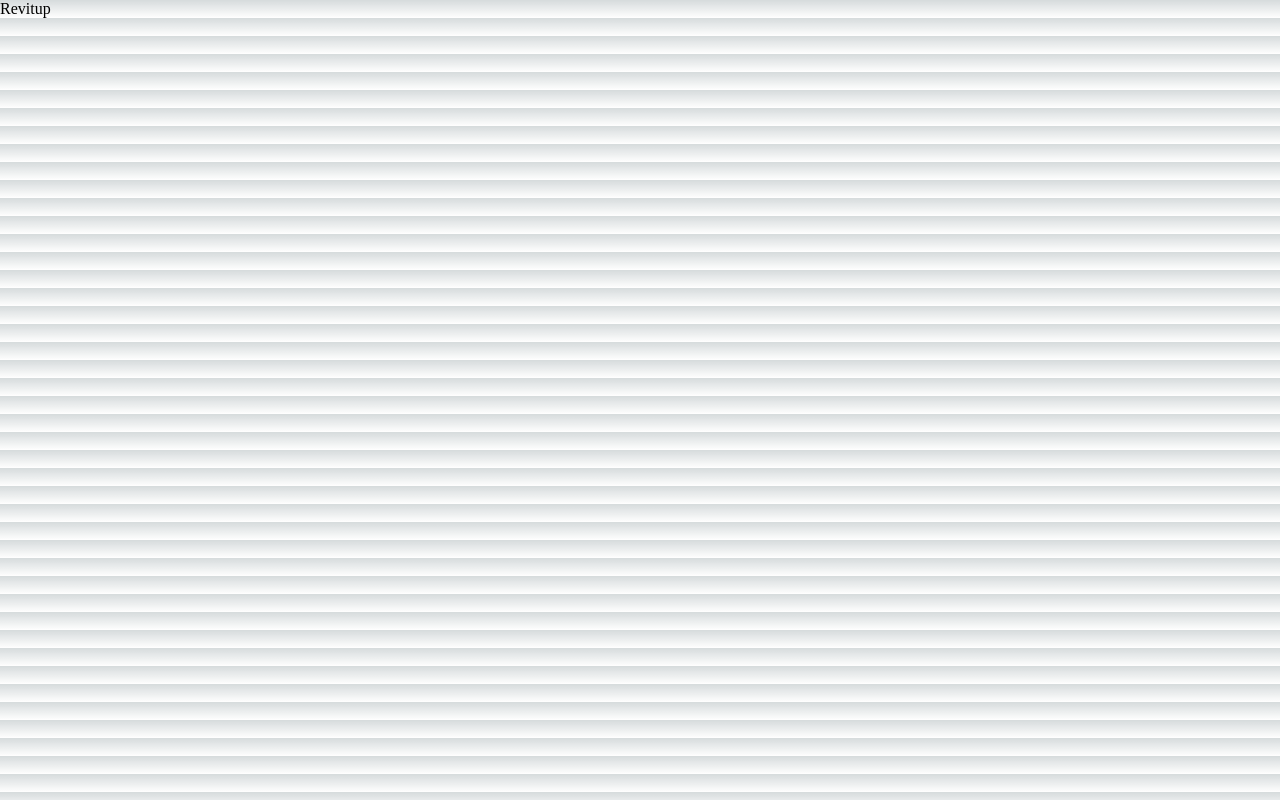
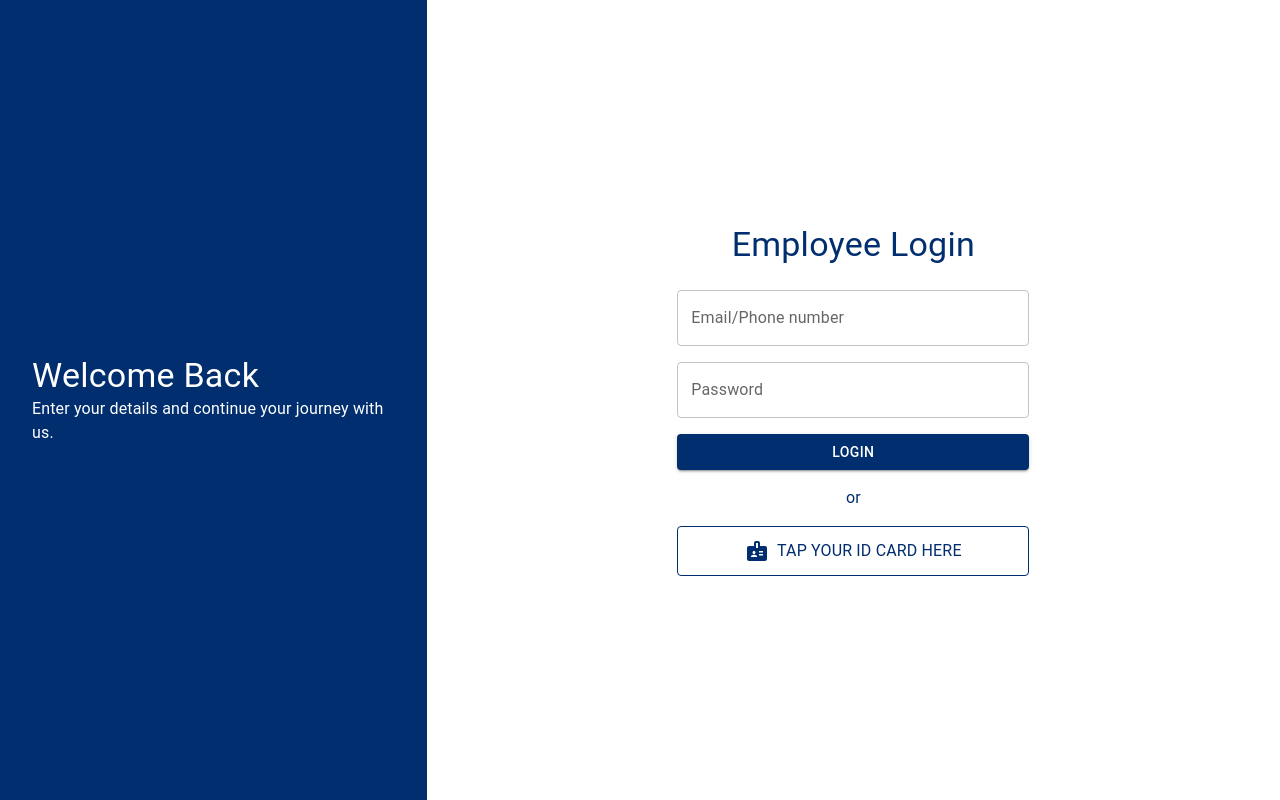
Before and after one commit to Mo-azam-khan/revitup-ui, a Next.js app: page / in a window 1280 px wide. Built offline with nearby package versions, Linux system fonts and the light colour scheme.

Commit message:
login page

```diff
--- /dev/null
+++ b/modules/login/LoginPage.tsx
@@ -0,0 +1,103 @@
+import React from "react";
+import {
+  TextField,
+  Button,
+  Typography,
+  Box,
+  styled,
+  Grid,
+  useMediaQuery,
+  useTheme,
+} from "@mui/material";
+import BadgeIcon from "@mui/icons-material/Badge";
+
+const StyledGrid = styled(Grid)(() => ({
+  backgroundColor: "#002e6e",
+}));
+
+const StyledLoginButton = styled(Button)(() => ({
+  backgroundColor: "#002e6e",
+  "&:hover": {
+    backgroundColor: "#073a7c",
+  },
+}));
+
+const StyledIdCardButton = styled(Button)(() => ({
+  color: "#002e6e",
+  borderColor: "#002e6e",
+  "&:hover": {
+    color: "#002e6e",
+  },
+}));
+
+export default function LoginPage() {
+  const theme = useTheme();
+  const isMobile = useMediaQuery(theme.breakpoints.down(800));
+  return (
+    <Grid container height="100vh">
+      {!isMobile && (
+        <StyledGrid
+          item
+          xs={12}
+          sm={4}
+          px={4}
+          display="flex"
+          flexDirection="column"
+          justifyContent="center"
+          alignItems="flex-start"
+        >
+          <Typography variant="h4" color="white">
+            Welcome Back
+          </Typography>
+          <Typography variant="body1" color="white">
+            Enter your details and continue your journey with us.
+          </Typography>
+        </StyledGrid>
+      )}
+      <Grid
+        item
+        xs={12}
+        sm={isMobile ? 12 : 8}
+        px={4}
+        py={3}
+        display="flex"
+        flexDirection="column"
+        justifyContent="center"
+        alignItems="center"
+      >
+        <Typography variant="h4" color="#002e6e" pb={3}>
+          Employee Login
+        </Typography>
+
+        <TextField
+          id="email-phone-input"
+          label="Email/Phone number"
+          variant="outlined"
+          size={isMobile ? "small" : "medium"}
+          sx={{ mb: 2, width: isMobile ? "17rem" : "22rem" }}
+        />
+        <TextField
+          id="password-input"
+          label="Password"
+          variant="outlined"
+          size={isMobile ? "small" : "medium"}
+          type="password"
+          sx={{ mb: 2, width: isMobile ? "17rem" : "22rem" }}
+        />
+        <Box width={isMobile ? "17rem" : "22rem"}>
+          <StyledLoginButton variant="contained" fullWidth>
+            Login
+          </StyledLoginButton>
+        </Box>
+        <Typography variant="body1" color="#002e6e" py={isMobile ? 1 : 2}>
+          or
+        </Typography>
+        <Box width={isMobile ? "17rem" : "22rem"} color="#002e6e">
+          <StyledIdCardButton variant="outlined" fullWidth sx={{ py: 1.5 }}>
+            <BadgeIcon /> <Typography pl={1}>Tap Your Id card here</Typography>
+          </StyledIdCardButton>
+        </Box>
+      </Grid>
+    </Grid>
+  );
+}
--- a/pages/index.tsx
+++ b/pages/index.tsx
@@ -1,3 +1,4 @@
+import LoginPage from "@/modules/login/LoginPage";
 import Head from "next/head";
 
 export default function Home() {
@@ -9,7 +10,7 @@ export default function Home() {
         <meta name="viewport" content="width=device-width, initial-scale=1" />
         <link rel="icon" href="/favicon.ico" />
       </Head>
-<div>Revitup</div>
+<LoginPage/>
     </>
   );
 }
--- a/styles/globals.css
+++ b/styles/globals.css
@@ -4,79 +4,10 @@
   --font-mono: ui-monospace, Menlo, Monaco, "Cascadia Mono", "Segoe UI Mono",
     "Roboto Mono", "Oxygen Mono", "Ubuntu Monospace", "Source Code Pro",
     "Fira Mono", "Droid Sans Mono", "Courier New", monospace;
-
-  --foreground-rgb: 0, 0, 0;
-  --background-start-rgb: 214, 219, 220;
-  --background-end-rgb: 255, 255, 255;
-
-  --primary-glow: conic-gradient(
-    from 180deg at 50% 50%,
-    #16abff33 0deg,
-    #0885ff33 55deg,
-    #54d6ff33 120deg,
-    #0071ff33 160deg,
-    transparent 360deg
-  );
-  --secondary-glow: radial-gradient(
-    rgba(255, 255, 255, 1),
-    rgba(255, 255, 255, 0)
-  );
-
-  --tile-start-rgb: 239, 245, 249;
-  --tile-end-rgb: 228, 232, 233;
-  --tile-border: conic-gradient(
-    #00000080,
-    #00000040,
-    #00000030,
-    #00000020,
-    #00000010,
-    #00000010,
-    #00000080
-  );
-
-  --callout-rgb: 238, 240, 241;
-  --callout-border-rgb: 172, 175, 176;
-  --card-rgb: 180, 185, 188;
-  --card-border-rgb: 131, 134, 135;
-}
-
-@media (prefers-color-scheme: dark) {
-  :root {
-    --foreground-rgb: 255, 255, 255;
-    --background-start-rgb: 0, 0, 0;
-    --background-end-rgb: 0, 0, 0;
-
-    --primary-glow: radial-gradient(rgba(1, 65, 255, 0.4), rgba(1, 65, 255, 0));
-    --secondary-glow: linear-gradient(
-      to bottom right,
-      rgba(1, 65, 255, 0),
-      rgba(1, 65, 255, 0),
-      rgba(1, 65, 255, 0.3)
-    );
-
-    --tile-start-rgb: 2, 13, 46;
-    --tile-end-rgb: 2, 5, 19;
-    --tile-border: conic-gradient(
-      #ffffff80,
-      #ffffff40,
-      #ffffff30,
-      #ffffff20,
-      #ffffff10,
-      #ffffff10,
-      #ffffff80
-    );
-
-    --callout-rgb: 20, 20, 20;
-    --callout-border-rgb: 108, 108, 108;
-    --card-rgb: 100, 100, 100;
-    --card-border-rgb: 200, 200, 200;
-  }
 }
 
 * {
   box-sizing: border-box;
-  padding: 0;
-  margin: 0;
 }
 
 html,
@@ -86,22 +17,11 @@ body {
 }
 
 body {
-  color: rgb(var(--foreground-rgb));
-  background: linear-gradient(
-      to bottom,
-      transparent,
-      rgb(var(--background-end-rgb))
-    )
-    rgb(var(--background-start-rgb));
+  padding: 0;
+  margin: 0;
 }
 
 a {
   color: inherit;
   text-decoration: none;
 }
-
-@media (prefers-color-scheme: dark) {
-  html {
-    color-scheme: dark;
-  }
-}
```
Also changed, not shown: package.json (+9 -1 lines), 1 other file (tests, documents, lock files or other folders).
